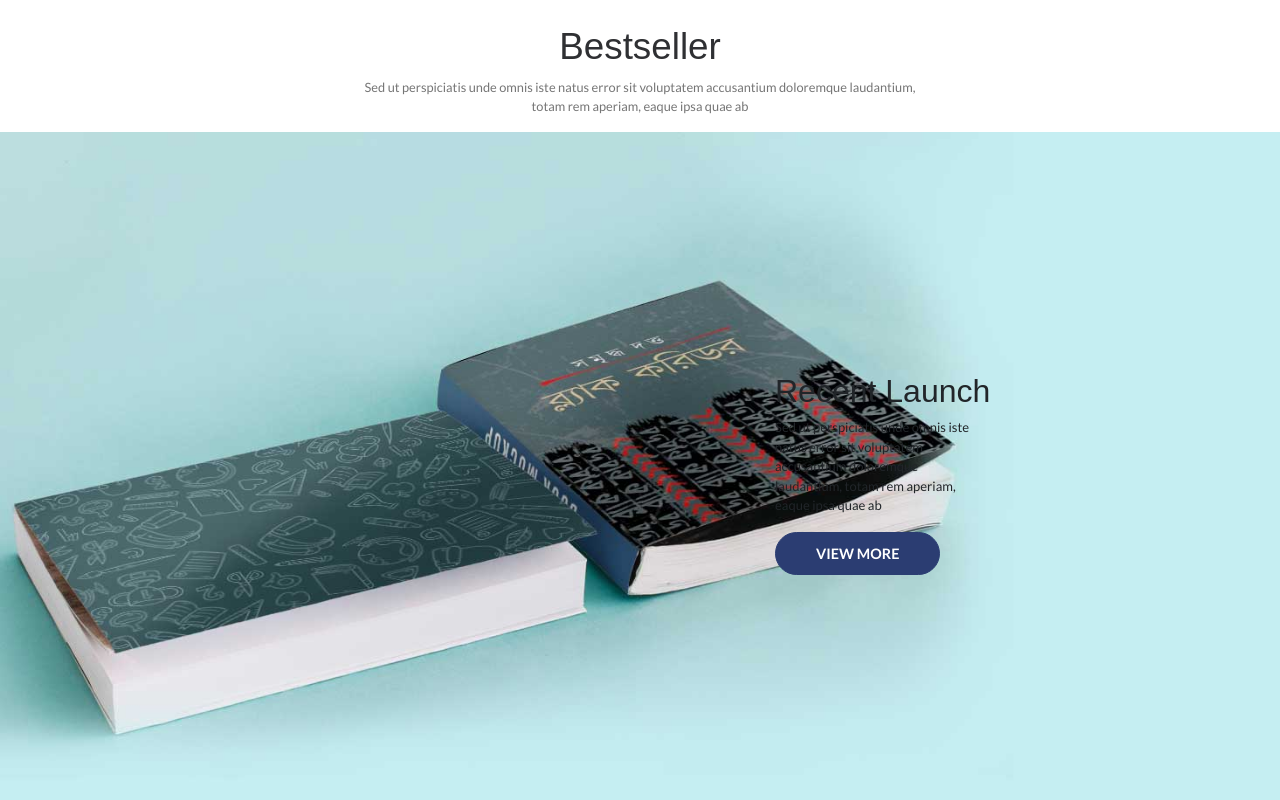
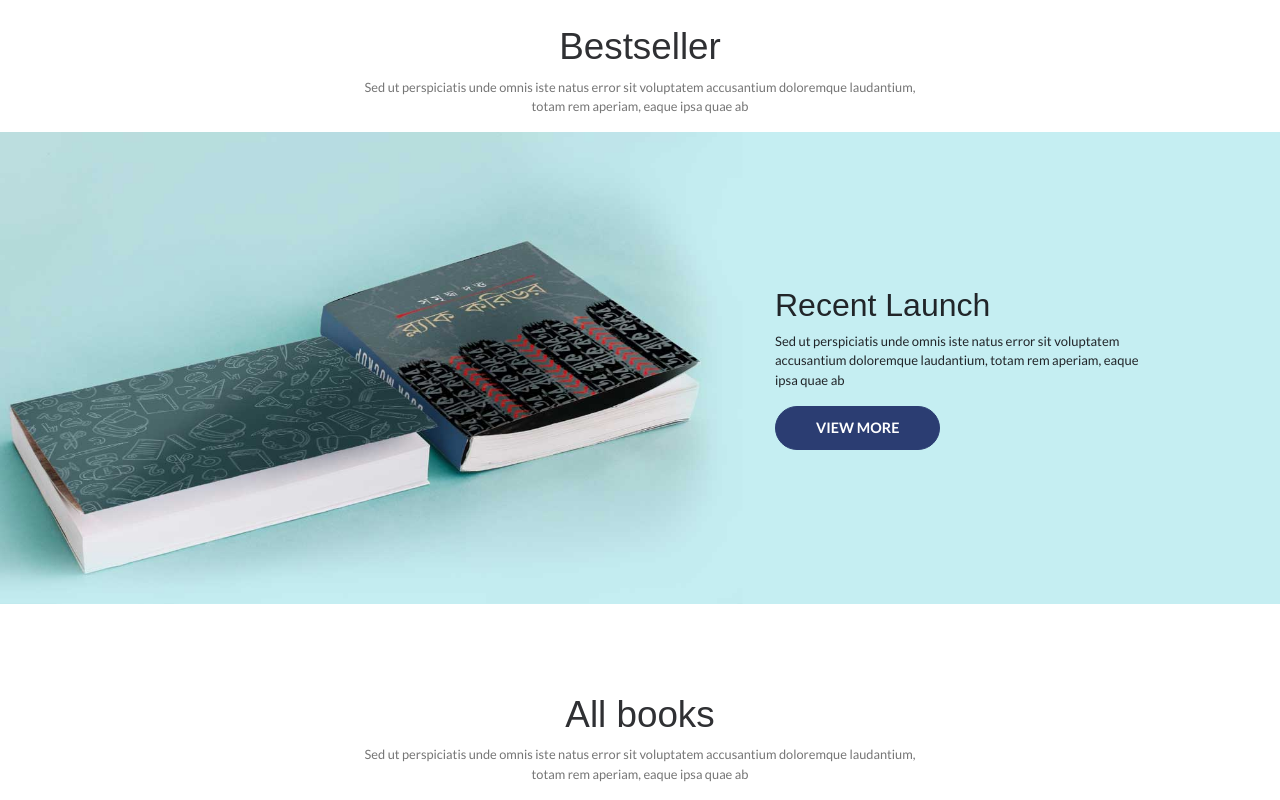
Before and after one commit to Think-To-Share/purushottom-publishers, a website: page index.html in a window 1280 px wide. Shown: the part 2100-2900 px from the top of the page. Drawn offline with Linux system fonts and the light colour scheme; a web font is replaced by a local one.

Commit message:
recent launch modified

```diff
--- a/src/scss/_home-page.scss
+++ b/src/scss/_home-page.scss
@@ -214,11 +214,11 @@
 
 //recent-launch-section
 .recent-launch-section{
-    margin-bottom: 60px;
+    margin-bottom: 7%;
+    padding: 12% 0%;
     background-image: url("../images/recent.jpg");
     background-size: cover;
     width:100%;
-    padding:30vh;
     h2{
         font-family: $secondary-font;
         font-weight:400;
```
Also changed, not shown: dist/css/app.css, 1 other file.
